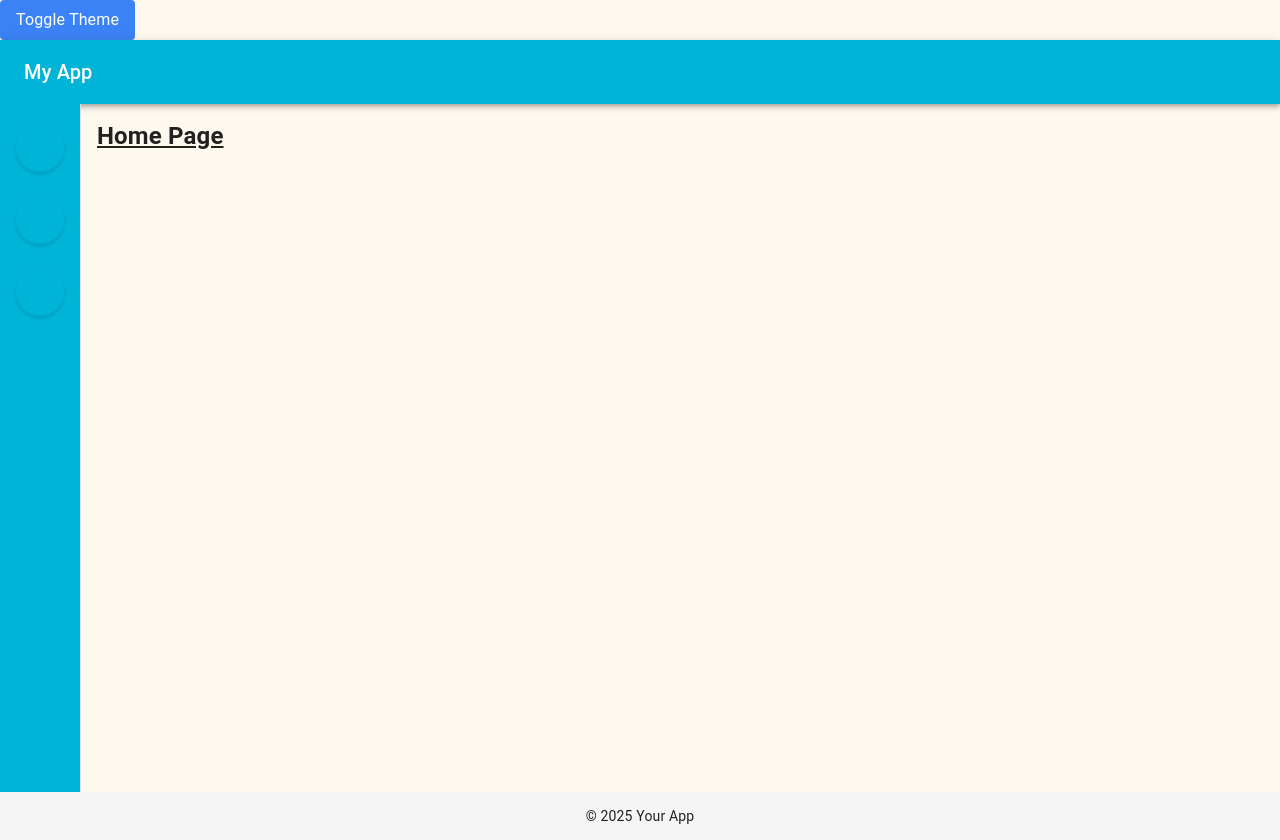
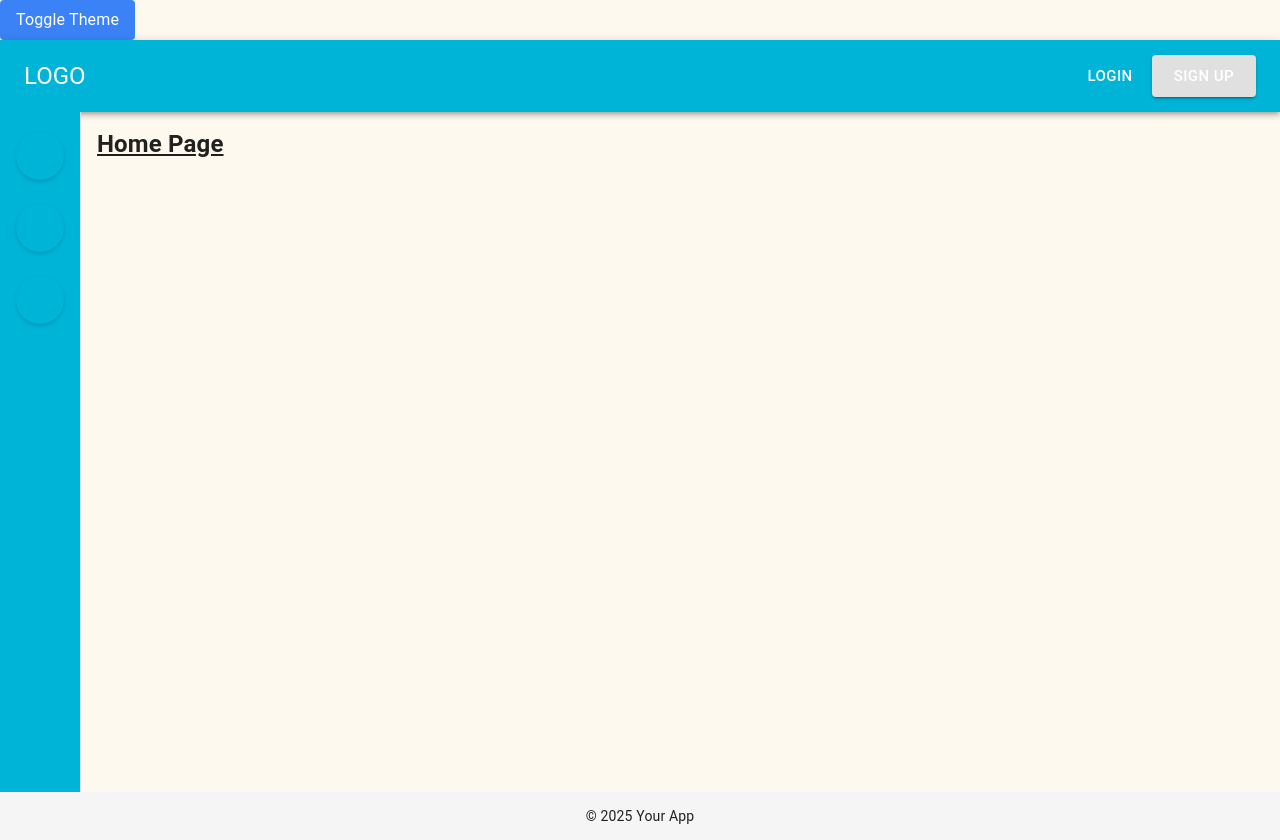
Before and after one commit to faezekeshmiri/Tick-8-frontend, a React (Vite) app: page / in a window 1280 px wide. Built offline with nearby package versions, Linux system fonts and the light colour scheme; some icons are missing.

Commit message:
Add Header Component.

```diff
--- /dev/null
+++ b/src/components/Header/Header.tsx
@@ -0,0 +1,87 @@
+import React from "react";
+import {
+  AppBar,
+  Toolbar,
+  Typography,
+  Button,
+  Box,
+  useTheme,
+} from "@mui/material";
+
+const Header: React.FC = () => {
+  const theme = useTheme();
+  const isRTL = theme.direction === "rtl";
+  const [isLoggedIn, setIsLoggedIn] = React.useState<boolean>(false); // Simulated login state
+  const onLogout = () => {
+    setIsLoggedIn(false);
+  };
+
+  return (
+    <AppBar
+      position="static"
+      className="shadow-md"
+      color="primary"
+      enableColorOnDark
+    >
+      <Toolbar
+        className={`flex justify-between items-center ${
+          isRTL ? "flex-row-reverse" : "flex-row"
+        }`}
+        sx={{
+          height: "72px",
+          display: "flex",
+          justifyContent: "space-between",
+          alignItems: "center",
+          padding: "0 16px",
+        }}
+      >
+        {/* Logo */}
+        <Box>
+          <Typography variant="h5" component="div">
+            LOGO
+          </Typography>
+        </Box>
+
+        {/* Buttons */}
+        <Box className="flex gap-2">
+          {isLoggedIn ? (
+            <Button color="inherit" onClick={onLogout}>
+              Logout
+            </Button>
+          ) : (
+            <>
+              <Button
+                size="large"
+                color="inherit"
+                // className="text-white hover:primary.light transition-colors"
+                onClick={() => setIsLoggedIn((prev) => !prev)}
+              >
+                Login
+              </Button>
+              <Button
+                variant="contained"
+                size="large"
+                color="inherit"
+                // sx={{
+                //   bgcolor: "primary.main",
+                //   color: "white",
+                //   transition: "all 0.3s ease-in-out",
+                //   boxShadow: "0 2px 4px rgba(0,0,0,0.15)",
+                //   "&:hover": {
+                //     transform: "scale(1.05)",
+                //     boxShadow: "0 6px 12px rgba(0,0,0,0.25)",
+                //     bgcolor: "primary.light",
+                //   },
+                // }}
+              >
+                Sign Up
+              </Button>
+            </>
+          )}
+        </Box>
+      </Toolbar>
+    </AppBar>
+  );
+};
+
+export default Header;
--- a/src/layouts/MainLayout.tsx
+++ b/src/layouts/MainLayout.tsx
@@ -1,12 +1,11 @@
 import React, { ReactNode, useEffect, useState } from "react";
-import { AppBar, Box, Paper, Toolbar, Typography } from "@mui/material";
+import { AppBar, Box, Button, Paper, Toolbar, Typography } from "@mui/material";
 import { createTheme } from "@mui/material/styles";
 import { useMediaQuery } from "@mui/material";
 import HomeIcon from "@mui/icons-material/Home";
 import SettingsIcon from "@mui/icons-material/Settings";
 import InfoIcon from "@mui/icons-material/Info";
-
-import clsx from "clsx";
+import Header from "../components/Header/Header";
 import Sidebar from "../components/Sidebar/Sidebar";
 
 interface MainLayoutProps {
@@ -43,27 +42,36 @@ const MainLayout: React.FC<MainLayoutProps> = ({
   return (
     <Box sx={{ minHeight: "100vh", display: "flex", flexDirection: "column" }}>
       {/* Header */}
-      <AppBar position="static" sx={{ height: HEADER_HEIGHT }}>
+      {/* <AppBar position="static" sx={{ height: HEADER_HEIGHT }}>
         <Toolbar>
           <Typography variant="h6" component="div">
             My App
           </Typography>
         </Toolbar>
-      </AppBar>
-
+      </AppBar> */}
+      <Header />
+      {/* Main Content Area */}
       {/* Body with Sidebar + Content */}
       <Box sx={{ flex: 1, display: "flex", flexDirection: "row" }}>
         <Sidebar
           items={[
-            { icon: <HomeIcon />, title: "Home", submenuItems: [
-              { label: "Dashboard", onClick: () => console.log("Dashboard") },
-              { label: "Reports", onClick: () => console.log("Reports") },
-            ] },
+            {
+              icon: <HomeIcon />,
+              title: "Home",
+              submenuItems: [
+                { label: "Dashboard", onClick: () => console.log("Dashboard") },
+                { label: "Reports", onClick: () => console.log("Reports") },
+              ],
+            },
             { icon: <SettingsIcon />, title: "Settings" },
-            { icon: <InfoIcon />, title: "About", submenuItems: [
-              { label: "Dashboard", onClick: () => console.log("Dashboard") },
-              { label: "Reports", onClick: () => console.log("Reports") },
-            ] },
+            {
+              icon: <InfoIcon />,
+              title: "About",
+              submenuItems: [
+                { label: "Dashboard", onClick: () => console.log("Dashboard") },
+                { label: "Reports", onClick: () => console.log("Reports") },
+              ],
+            },
           ]}
         />
         <Box component="main" sx={{ flexGrow: 1, p: 2 }}>
--- a/tailwind.config.js
+++ b/tailwind.config.js
@@ -3,10 +3,12 @@ module.exports = {
   darkMode: 'class',
   content: [
     "index.html",
-    "./src/**/*.{js,jsx,ts,tsx}"
+    "./src/**/*.{js,jsx,ts,tsx}",
+    './node_modules/@mui/**/*.{js,ts,jsx,tsx}',
   ],
   theme: {
-    extend: {},
+    extend: {
+    },
   },
   plugins: [],
 }
```
